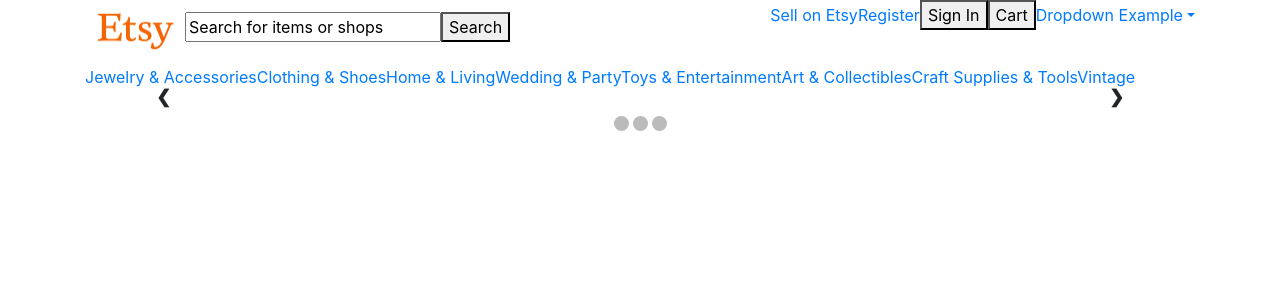
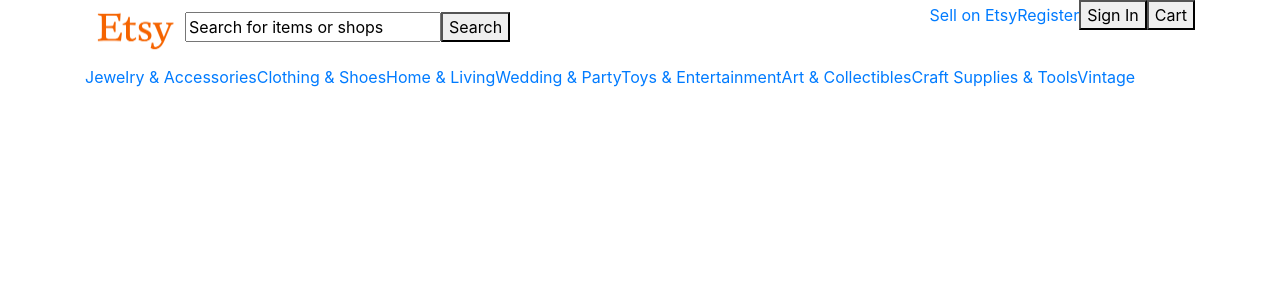
Before and after one commit to derekhammer/EtsyRebuild, an Angular app: page / in a window 1280 px wide. Shown: the top 300 px of the page. Built offline with nearby package versions, Linux system fonts and the light colour scheme.

Commit message:
remove jquery

```diff
--- a/package.json
+++ b/package.json
@@ -24,6 +24,7 @@
     "bootstrap": "^4.1.3",
     "core-js": "^2.4.1",
     "jquery": "^3.3.1",
+    "ng-simple-slideshow": "^1.2.3",
     "rxjs": "^5.5.6",
     "zone.js": "^0.8.19"
   },
--- a/src/app/app.component.css
+++ b/src/app/app.component.css
@@ -5,98 +5,3 @@
 .logo{
   width: 100px;
 }
-
-
-* {box-sizing:border-box}
-
-/* Slideshow container */
-.slideshow-container {
-  max-width: 1000px;
-  position: relative;
-  margin: auto;
-}
-
-/* Hide the images by default */
-.mySlides {
-    display: none;
-}
-
-/* Next & previous buttons */
-.prev, .next {
-  cursor: pointer;
-  position: absolute;
-  top: 50%;
-  width: auto;
-  margin-top: -22px;
-  padding: 16px;
-  color: white;
-  font-weight: bold;
-  font-size: 18px;
-  transition: 0.6s ease;
-  border-radius: 0 3px 3px 0;
-}
-
-/* Position the "next button" to the right */
-.next {
-  right: 0;
-  border-radius: 3px 0 0 3px;
-}
-
-/* On hover, add a black background color with a little bit see-through */
-.prev:hover, .next:hover {
-  background-color: rgba(0,0,0,0.8);
-}
-
-/* Caption text */
-.text {
-  color: #f2f2f2;
-  font-size: 15px;
-  padding: 8px 12px;
-  position: absolute;
-  bottom: 8px;
-  width: 100%;
-  text-align: center;
-}
-
-/* Number text (1/3 etc) */
-.numbertext {
-  color: #f2f2f2;
-  font-size: 12px;
-  padding: 8px 12px;
-  position: absolute;
-  top: 0;
-}
-
-/* The dots/bullets/indicators */
-.dot {
-  cursor: pointer;
-  height: 15px;
-  width: 15px;
-  margin: 0 2px;
-  background-color: #bbb;
-  border-radius: 50%;
-  display: inline-block;
-  transition: background-color 0.6s ease;
-}
-
-.active, .dot:hover {
-  background-color: #717171;
-}
-
-/* Fading animation */
-.fade {
-  -webkit-animation-name: fade;
-  -webkit-animation-duration: 1.5s;
-  animation-name: fade;
-  animation-duration: 1.5s;
-}
-
-@-webkit-keyframes fade {
-  from {opacity: .4}
-  to {opacity: 1}
-}
-
-@keyframes fade {
-  from {opacity: .4}
-  to {opacity: 1}
-}
--- a/src/app/app.component.html
+++ b/src/app/app.component.html
@@ -1,35 +1,3 @@
-<script>
-var slideIndex = 1;
-showSlides(slideIndex);
-
-function plusSlides(n) {
-  showSlides(slideIndex += n);
-}
-
-function currentSlide(n) {
-  showSlides(slideIndex = n);
-}
-
-function showSlides(n) {
-  var i;
-  var slides = document.getElementsByClassName("mySlides");
-  var dots = document.getElementsByClassName("dot");
-  if (n > slides.length) {slideIndex = 1}
-  if (n < 1) {slideIndex = slides.length}
-  for (i = 0; i < slides.length; i++) {
-      slides[i].style.display = "none";
-  }
-  for (i = 0; i < dots.length; i++) {
-      dots[i].className = dots[i].className.replace(" active", "");
-  }
-  slides[slideIndex-1].style.display = "block";
-  dots[slideIndex-1].className += " active";
-}
-
-</script>
-
-
-
 
 <div class="container">
 
@@ -44,7 +12,7 @@ function showSlides(n) {
 <a href="#">Register</a>
 <button type="button" name="SignIn">Sign In</button>
 <button type="button" name="Cart">Cart</button>
-<a href="#" class="dropdown-toggle" data-toggle="dropdown">Dropdown Example</a>
+
 </div>
 </div>
 
@@ -58,38 +26,6 @@ function showSlides(n) {
 <a href="#">Craft Supplies & Tools</a>
 <a href="#">Vintage</a>
 </div>
-<div class="slideshow-container">
 
-  <!-- Full-width images with number and caption text -->
-  <div class="mySlides fade">
-    <div class="numbertext">1 / 3</div>
-    <img src="./assets/pillow1.jpg" style="width:100%">
-    <div class="text">Caption Text</div>
-  </div>
-
-  <div class="mySlides fade">
-    <div class="numbertext">2 / 3</div>
-    <img src="./assets/pillow2.jpg" style="width:100%">
-    <div class="text">Caption Two</div>
-  </div>
-
-  <div class="mySlides fade">
-    <div class="numbertext">3 / 3</div>
-    <img src="./assets/pillow3.jpeg" style="width:100%">
-    <div class="text">Caption Three</div>
-  </div>
-
-  <!-- Next and previous buttons -->
-  <a class="prev" onclick="plusSlides(-1)">&#10094;</a>
-  <a class="next" onclick="plusSlides(1)">&#10095;</a>
-</div>
-<br>
-
-<!-- The dots/circles -->
-<div style="text-align:center">
-  <span class="dot" onclick="currentSlide(1)"></span>
-  <span class="dot" onclick="currentSlide(2)"></span>
-  <span class="dot" onclick="currentSlide(3)"></span>
-</div>
 
 </div>
--- a/src/app/app.component.ts
+++ b/src/app/app.component.ts
@@ -1,5 +1,6 @@
 import { Component } from '@angular/core';
 import * as $ from 'jquery';
+
 
 @Component({
   selector: 'app-root',
```
Also changed, not shown: 1 other file (tests, documents, lock files or other folders).
